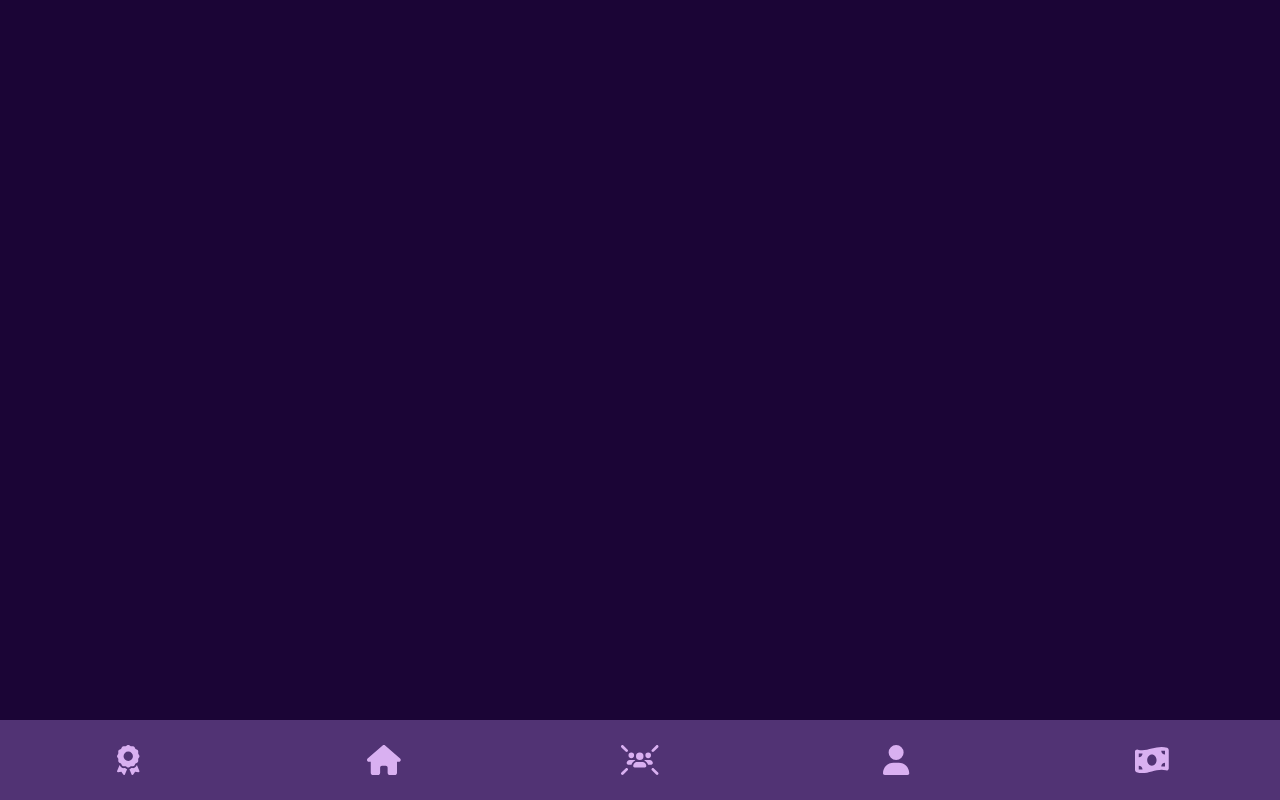
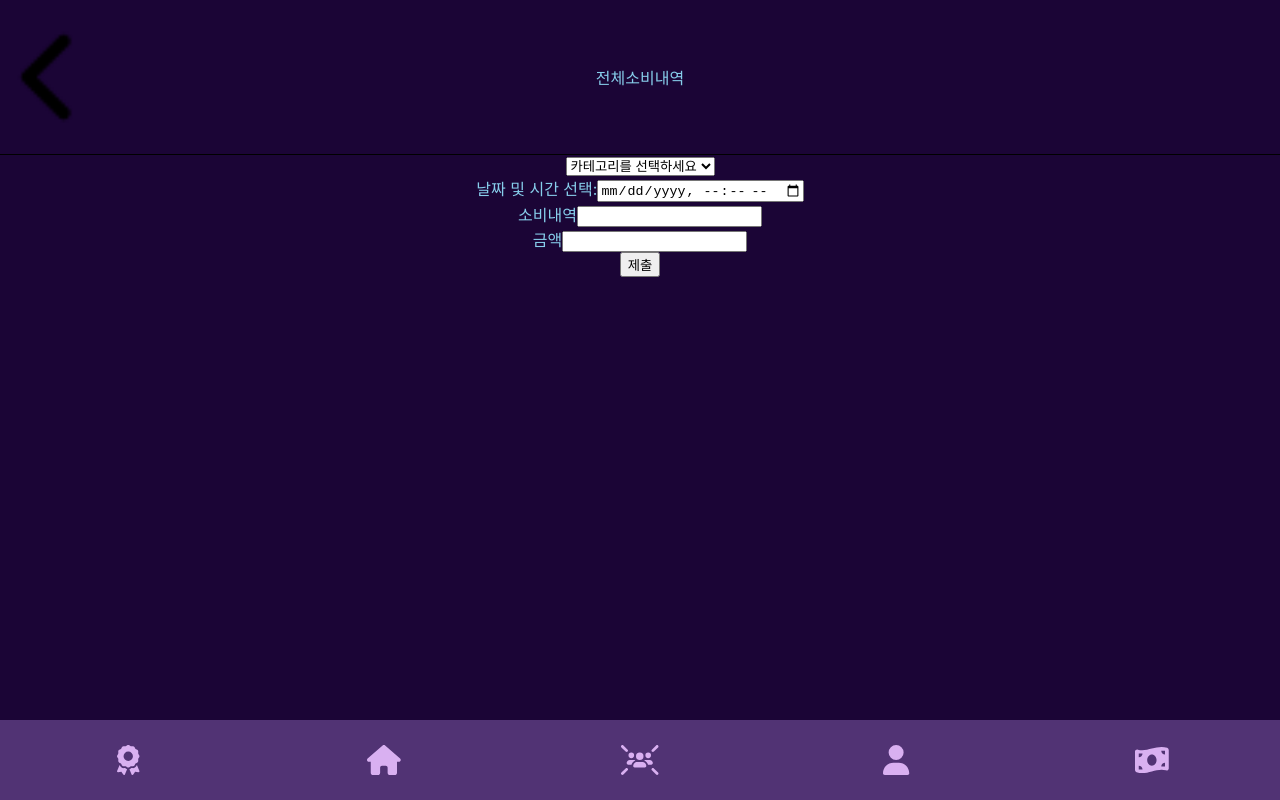
Before and after one commit to chech2/TikTagTalk, a React (Create React App) app in the folder FE/tiktagtalk/: page /entire-purchase in a window 1280 px wide. Before the commit this address had no page. Built offline with nearby package versions, Linux system fonts and the light colour scheme.

Commit message:
entire purchase page

```diff
--- a/FE/tiktagtalk/src/App.js
+++ b/FE/tiktagtalk/src/App.js
@@ -25,11 +25,12 @@ import { useEffect } from 'react';
 import StartPage from './pages/StartPage';
 import ConsumePatternPage from './pages/ConsumePatternPage';
 import FilteredPurchaseListPage from './pages/FilteredPurchaseListPage';
+import EntirePurchaseListPage from './pages/EntirePurchaseListPage';
 
 
 function App() {
   const currentPath = window.location.pathname;
-  const shouldRenderFooter = currentPath !== '/' && currentPath !== '/sign-up' && currentPath !=='/main' && currentPath !=='/login' && !currentPath.startsWith('/oauth2/sign-up/') && !currentPath.startsWith('/oauth/redirect/');
+  const shouldRenderFooter = currentPath !== '/' && currentPath !== '/sign-up' && currentPath !=='/login' && !currentPath.startsWith('/oauth2/sign-up/') && !currentPath.startsWith('/oauth/redirect/');
 
   function setViewportHeight() {
     let vh = window.innerHeight * 0.01;
@@ -66,6 +67,7 @@ function App() {
         <Route path='/exchange' element={<ExchangePage/>}></Route>
         <Route path='/consume-pattern' element={<ConsumePatternPage/>}></Route>
         <Route path='filter-purchase/:tag' element={<FilteredPurchaseListPage />}></Route>
+        <Route path='entire-purchase' element={<EntirePurchaseListPage/>}></Route>
       </Routes>
       {shouldRenderFooter && <Footer/>}
     </div>
--- /dev/null
+++ b/FE/tiktagtalk/src/components/ui/DropdownSelect.js
@@ -0,0 +1,28 @@
+import React, { useState } from 'react';
+
+function DropdownSelect({onOptionSelect}) {
+  const option = ['식비','편의점·마트·잡화','교통·자동차','쇼핑','카페·간식','보험·세금·기타금융','취미·여가','미용','의료·건강·피트니스','정기결제','반려동물','여행','기타']
+  const [selectedOptionIndex, setSelectedOptionIndex] = useState(null);
+
+  const handleChange = (event) => {
+    const selectedIndex = event.target.selectedIndex;
+    setSelectedOptionIndex(selectedIndex);
+    onOptionSelect(selectedIndex)
+  };
+
+  return (
+    <div>
+      <select onChange={handleChange}>
+        <option value="" disabled selected>카테고리를 선택하세요</option>
+        {option.map((item, index) => (
+          <option key={index} value={item}>
+            {item}
+          </option>
+        ))}
+      </select>
+      {/* <p>Selected Value: {selectedOptionIndex !== null ? selectedOptionIndex : "No option selected"}</p> */}
+    </div>
+  );
+}
+
+export default DropdownSelect;
--- a/FE/tiktagtalk/src/pages/ConsumePatternPage.css
+++ b/FE/tiktagtalk/src/pages/ConsumePatternPage.css
@@ -2,8 +2,11 @@
     display:flex;
 }
 
-
+.consume-dropdown{
+    margin-left:5vw;
+}
 .consume-pattern{
+    margin-top: 5vh;
     width : 100%;
     align-items: center;
     justify-content: center;
@@ -11,7 +14,21 @@
 
 .consume-container{
     display:flex;
-    justify-content: center;
+    /* justify-content: center; */
+    width:80%;
+    margin-left:10vw;
+}
+.consume-namebox{
+    margin-top: 2vh;
+    margin-bottom: 2vh;
+    font-size: 24px;
+}
+
+.consume-totalamount{
+    font-size:36px;
+}
+.consume-circle{
+
 }
 /* .consume-high{
     width : 100%;
@@ -21,6 +38,6 @@
 .consume-responsive-image{
     width: 80%;
     height: auto;
-    max-width: 20vw; /* 이미지 최대 너비 지정 */
-    border-radius: 50px;
+    max-width: 50vw; /* 이미지 최대 너비 지정 */
+    border-radius: 100px;
 }
--- /dev/null
+++ b/FE/tiktagtalk/src/pages/EntirePurchaseListPage.js
@@ -0,0 +1,85 @@
+import './EntirePurchaseListPage.css'
+import { useState } from 'react';
+import { customAxios } from '../CustomAxios';
+import DropdownSelect from '../components/ui/DropdownSelect';
+import AppBar from '../components/ui/AppBar';
+
+
+function EntirePurchaseListPage() {
+    const [selectedDate, setSelectedDate] = useState('');
+    const [textInput, setTextInput] = useState('');
+    const [numberInput, setNumberInput] = useState(null);
+    const [optionIndex,setoptionIndex] = useState(null);
+    const handleDateChange = (e) => {
+        setSelectedDate(e.target.value);
+        console.log('날짜변경:',e.target.value)
+    }
+
+    const handleTextChange = (e) => {
+        setTextInput(e.target.value);
+        console.log('내용변경:',e.target.value)
+    }
+
+    const handleNumberChange = (e) => {
+        setNumberInput(e.target.value);
+        console.log('금액변경:',e.target.value)
+    }
+    const handleSubmit =()=>{
+        // console.log(selectedDate)
+        let body = {
+            'amount' :  parseInt(numberInput),
+            'tag' : { 'id' : optionIndex },
+            'storeName' : textInput,
+            'detail' : null,
+            'consumeTime' : selectedDate,
+            // selectedDate
+    }
+        console.log(body)
+        customAxios.post(process.env.REACT_APP_BASE_URL + '/consume/register',body,{
+            headers: {
+                'Content-Type': 'application/json'
+            }
+        })
+        .then((res) => {
+          console.log('제출데이터:', res)
+        })
+        .catch((error) => {
+          console.log('제출데이터 에러', error);
+        });
+    }
+
+    const handleData =(e)=>{
+        // console.log('셀렉트', e);
+        setoptionIndex(e);
+  };
+
+
+    return (
+    <>
+        <div>
+            <AppBar title='전체소비내역'></AppBar>
+
+            <div className='buy-regist'>
+                <div className='filter-dropdown'>
+                    <DropdownSelect onOptionSelect={handleData}></DropdownSelect>
+                </div>
+                <div>
+                    <label htmlFor="selectDate">날짜 및 시간 선택:</label>
+                    <input type="datetime-local" id="selectDate" name="selectDate" value={selectedDate} onChange={handleDateChange} />
+                </div>
+                <div>
+                    <label htmlFor="textInput">소비내역</label>
+                    <input type="text" id="textInput" name="textInput" value={textInput} onChange={handleTextChange} />
+                </div>
+                <div>
+                    <label htmlFor="numberInput">금액</label>
+                    <input type="number" id="numberInput" name="numberInput" value={numberInput} onChange={handleNumberChange} />
+                </div>
+            </div>
+            <button onClick={handleSubmit}>제출</button>
+        </div>
+    </>
+        )
+
+    }
+export default EntirePurchaseListPage
--- a/FE/tiktagtalk/src/pages/FilteredPurchaseListPage.css
+++ b/FE/tiktagtalk/src/pages/FilteredPurchaseListPage.css
@@ -0,0 +1,8 @@
+.consume-store{
+    border-radius: 15px;
+    border : 1vw solid #333;
+}
+
+.filter-infor{
+    align-items: left;
+}
--- a/FE/tiktagtalk/src/pages/FilteredPurchaseListPage.js
+++ b/FE/tiktagtalk/src/pages/FilteredPurchaseListPage.js
@@ -16,20 +16,7 @@ function FilteredPurchaseListPage(props) {
     const [dataset,setdataset] = useState([])
     const year = mymonth.mymonth.slice(0,4)
     const month = mymonth.mymonth.slice(5,7)
-
-
     const currentDate = new Date();
-
-    // 선택할 수 없는 최소 날짜와 최대 날짜 계산
-    const minDate = new Date(currentDate.getFullYear(), month - 1, 1); // 선택 가능한 최소 날짜 (targetMonth - 1은 배열과 월의 차이를 조정합니다)
-    const maxDate = new Date(currentDate.getFullYear(), month, 0); // 선택 가능한 최대 날짜 (0은 targetMonth 이전 달의 마지막 날을 의미합니다)
-
-    // React 상태를 사용하여 최소 날짜와 최대 날짜 설정
-    const [minDateValue, setMinDateValue] = useState(minDate.toISOString().slice(0, 10));
-    const [maxDateValue, setMaxDateValue] = useState(maxDate.toISOString().slice(0, 10));
-
-
-
     useEffect(()=>{
 
         // console.log('filter창 month', mymonth.mymonth)
@@ -46,44 +33,27 @@ function FilteredPurchaseListPage(props) {
           console.log('거래내역 에러', error);
         });
     },[])
-    const handleAddDeal = ()=>{
-        console.log(1)
-    }
+
 
     return (
         <>
             <div>
                 <AppBar title= {tag +' 소비내역'}></AppBar>
-                <div>{year}년 {month}월</div>
-                <div>{tag} 소비내역 총 금액</div>
-                <div>{mymonth.bill} 원</div>
+                <div className='filter-infor'>
+                    <div>{year}년 {month}월</div>
+                    <div>{tag} 소비내역 총 금액</div>
+                    <div>{mymonth.bill} 원</div>
                 {/* <div>총 {}회 결제</div> */}
-                <div>거래내역 <button onClick={handleAddDeal}> + </button> </div>
-
-                <div className='buy-regist'>
-                    <div>
-                        <label htmlFor="selectDate">날짜 선택:</label>
-                        <input type="date" id="selectDate" name="selectDate" min={minDateValue} max={maxDateValue} />
-                    </div>
-                    <div>
-                        <label htmlFor="textInput">소비내역</label>
-                        <input type="text" id="textInput" name="textInput" />
-                    </div>
-                    <div>
-                        <label htmlFor="numberInput">금액</label>
-                        <input type="number" id="numberInput" name="numberInput" />
-                    </div>
+                    <div>거래내역</div>
                 </div>
-
                 {dataset.map((item,index)=>{
                     if (item.tag.name === tag) {
                         return (
-                          <div key={index}>{item.tag.name}</div>
+                          <div className='consume-store' key={index}>{item.store.name} : {item.amount}원</div>
                         );
                     }
                 return null
             })}
-
             </div>
 
         </>
--- a/FE/tiktagtalk/src/redux/reducers.js
+++ b/FE/tiktagtalk/src/redux/reducers.js
@@ -3,9 +3,11 @@ import { combineReducers } from 'redux';
 
 import user from './userSlice';
 import item from './itemSlice';
+
 const rootReducer = combineReducers({
   user : user.reducer,
   item : item.reducer,
+
 });
 
 export default rootReducer;
--- a/FE/tiktagtalk/src/redux/store.js
+++ b/FE/tiktagtalk/src/redux/store.js
@@ -10,7 +10,7 @@ import userReducer from './userSlice';
 const persistConfg ={
   key : 'root',
   storage : sessionStorage,
-  whitelist: ['user','todos','item'],
+  whitelist: ['user','todos','item',],
 }
 
 const persistedReducer = persistReducer(persistConfg, rootReducer);
```
Also changed, not shown: FE/tiktagtalk/src/pages/ConsumePatternPage.js (+28 -21 lines), FE/tiktagtalk/src/pages/EntirePurchaseListPage.css (added).
